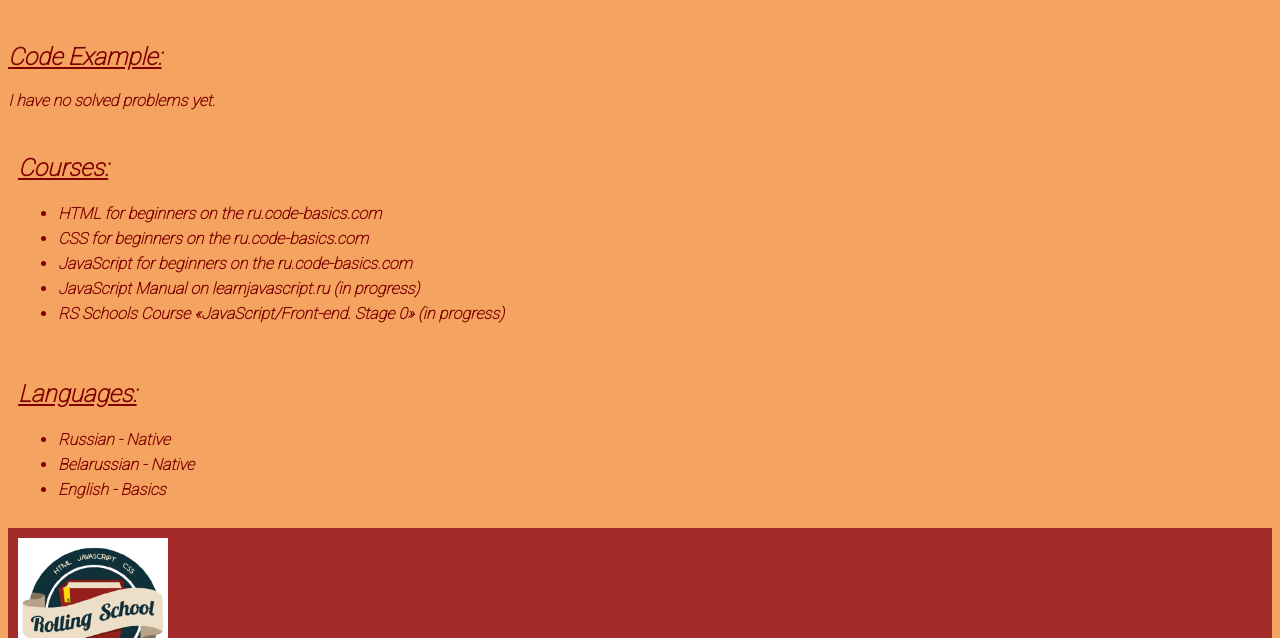
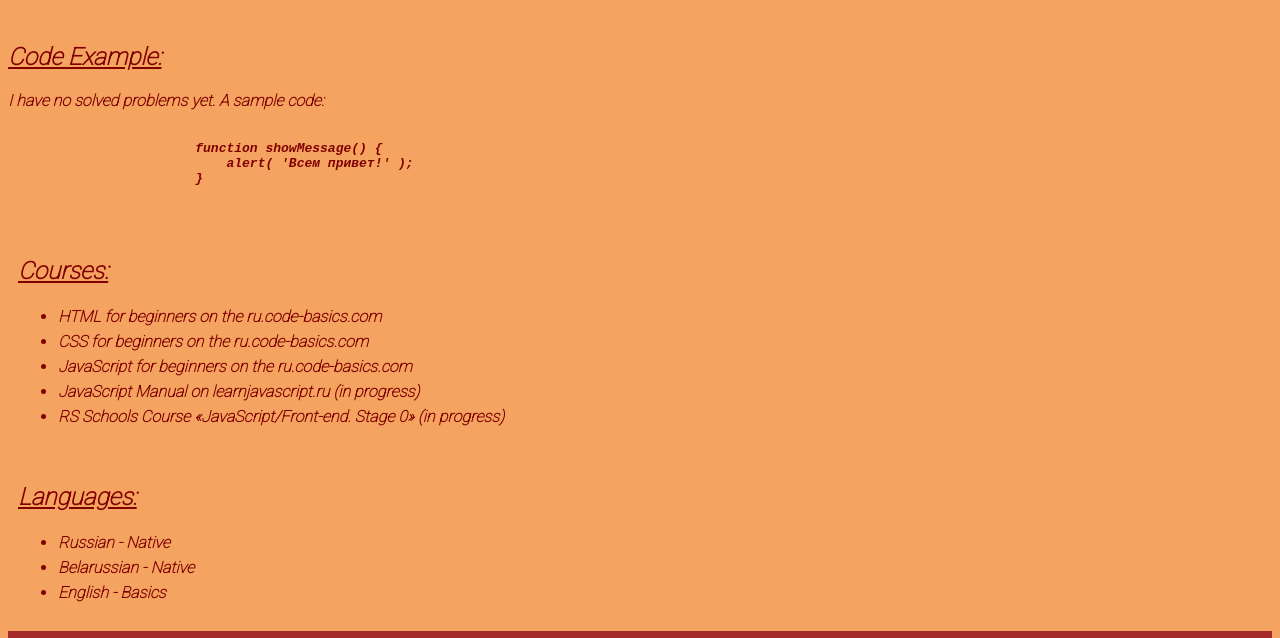
Before and after one commit to Vladislav-2000/rsschool-cv, a plain HTML site: page index.html in a window 1280 px wide. Shown: the part 1232-1870 px from the top of the page. Drawn offline with Linux system fonts and the light colour scheme.

Commit message:
feat: updated the index.html

```diff
--- a/index.html
+++ b/index.html
@@ -57,7 +57,14 @@
             </section>
             <section id="CodeExample">
                 <h2 class="title">Code Example:</h2>
-                <p>I have no solved problems yet.</p>
+                <p>I have no solved problems yet. A sample code:</p>
+                <pre>
+                    <code>
+                        function showMessage() {
+                            alert( 'Всем привет!' );
+                        }
+                    </code>
+                </pre>
             </section>
             <section id="Courses">
                 <h2 class="title">Courses:</h2>
```
